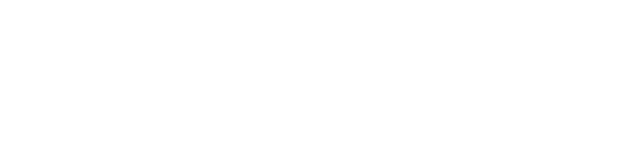
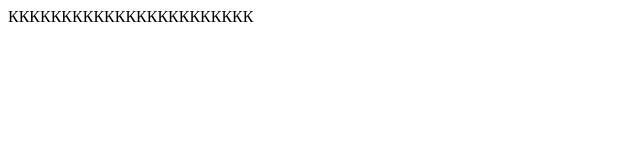
Before and after one commit to HannaPleshko/auth-page, a plain HTML site: page index.html in a window 1280 px wide. Shown: the whole page, without its empty margins (0-640 px from the left). Drawn offline with Linux system fonts and the light colour scheme.

Commit message:
refacroring

```diff
--- a/index.html
+++ b/index.html
@@ -9,7 +9,7 @@
 </head>
 
 <body>
-
+    <div class="">ККККККККККККККККККККККК</div>
 </body>
 
 </html>
```
